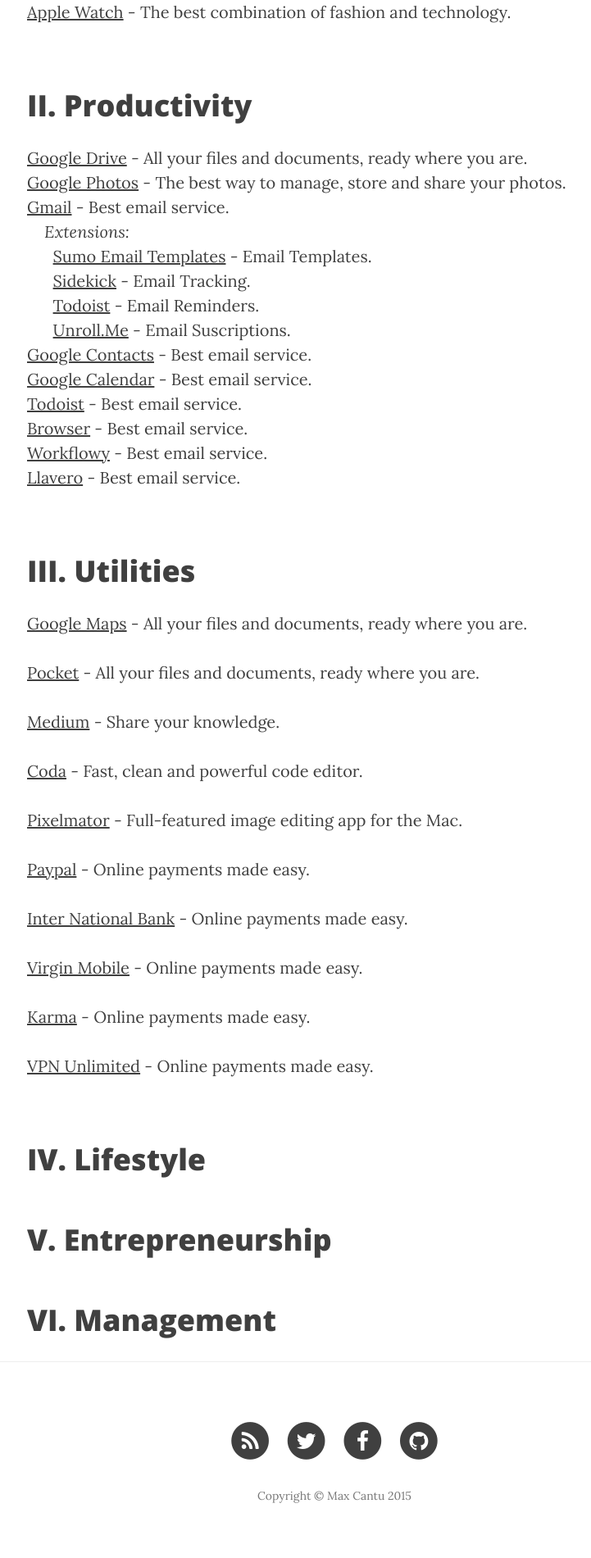
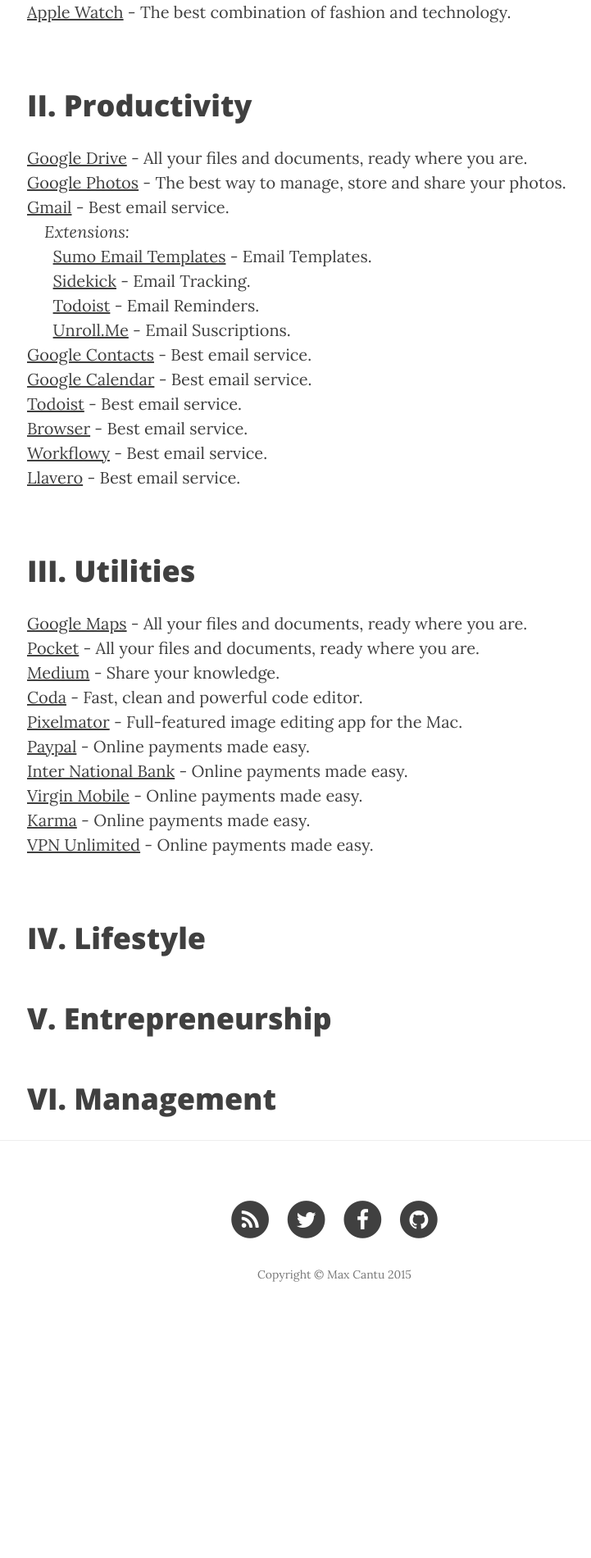
Before and after one commit to maxcantu/personal, a Jekyll site: the page built from resources.html, in a window 1280 px wide. Shown: the part 1096-2997 px from the top of the page at 82% size, without its empty margins (232-953 px from the left). Built offline with Jekyll 4.4.1, drawn with Linux system fonts in a browser that asks for light colours; nearby versions of some CDN libraries; after the commit the page ends 2727 px from its top, so only the background shows below that.

Commit message:
remove p

```diff
--- a/resources.html
+++ b/resources.html
@@ -49,15 +49,15 @@ header-img: "img/about-bg.jpg"
 
 <h1 id="utilities">III. Utilities</h1>
 <p><a href="http://drive.google.com/" rel="nofollow" target="_blank">Google Maps</a> - All your files and documents, ready where you are.<br>
-<p><a href="http://drive.google.com/" rel="nofollow" target="_blank">Pocket</a> - All your files and documents, ready where you are.<br>
-<p><a href="http://drive.google.com/" rel="nofollow" target="_blank">Medium</a> - Share your knowledge.<br>
-<p><a href="http://drive.google.com/" rel="nofollow" target="_blank">Coda</a> - Fast, clean and powerful code editor.<br>
-<p><a href="http://drive.google.com/" rel="nofollow" target="_blank">Pixelmator</a> - Full-featured image editing app for the Mac.<br>
-<p><a href="http://drive.google.com/" rel="nofollow" target="_blank">Paypal</a> - Online payments made easy.<br>
-<p><a href="http://drive.google.com/" rel="nofollow" target="_blank">Inter National Bank</a> - Online payments made easy.<br>
-<p><a href="http://drive.google.com/" rel="nofollow" target="_blank">Virgin Mobile</a> - Online payments made easy.<br>
-<p><a href="http://drive.google.com/" rel="nofollow" target="_blank">Karma</a> - Online payments made easy.<br>
-<p><a href="http://drive.google.com/" rel="nofollow" target="_blank">VPN Unlimited</a> - Online payments made easy.<br>
+<a href="http://drive.google.com/" rel="nofollow" target="_blank">Pocket</a> - All your files and documents, ready where you are.<br>
+<a href="http://drive.google.com/" rel="nofollow" target="_blank">Medium</a> - Share your knowledge.<br>
+<a href="http://drive.google.com/" rel="nofollow" target="_blank">Coda</a> - Fast, clean and powerful code editor.<br>
+<a href="http://drive.google.com/" rel="nofollow" target="_blank">Pixelmator</a> - Full-featured image editing app for the Mac.<br>
+<a href="http://drive.google.com/" rel="nofollow" target="_blank">Paypal</a> - Online payments made easy.<br>
+<a href="http://drive.google.com/" rel="nofollow" target="_blank">Inter National Bank</a> - Online payments made easy.<br>
+<a href="http://drive.google.com/" rel="nofollow" target="_blank">Virgin Mobile</a> - Online payments made easy.<br>
+<a href="http://drive.google.com/" rel="nofollow" target="_blank">Karma</a> - Online payments made easy.<br>
+<a href="http://drive.google.com/" rel="nofollow" target="_blank">VPN Unlimited</a> - Online payments made easy.<br>
 </p>
 
 <br>
```
